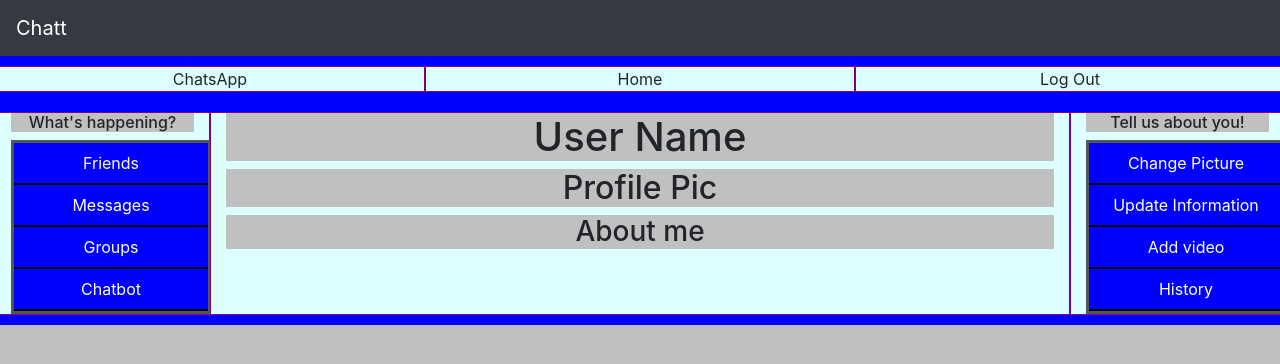
After one commit to Yoskele/chatbot, a Django app: page /profile/ in a window 1280 px wide. The commit adds this page. Shown: the top 364 px of the page. Run offline with Django 3.2, Linux system fonts and the light colour scheme; some libraries are stand-ins or nearby versions.

Commit message:
added html and css

```diff
--- /dev/null
+++ b/chatsapp/assets/stylish.css
@@ -0,0 +1,32 @@
+* {
+	background-color: silver;
+}
+
+.row {
+	background-color: blue;
+	padding: 10px;
+}
+
+.row div {
+	border: purple 1px solid;
+	background-color: #dff;
+	text-align: center;
+}
+ul {
+	list-style-type: none;
+	margin: 0;
+	padding: 0;
+	width: 200px;
+	border: 3px solid #555;
+}
+
+.row_b li {
+	display: block;
+	padding: 8px 16px;
+	text-decoration: none;
+	text-align: center;
+	border-bottom: 2px solid black;
+	background-color: blue;
+	color: white;
+	text-align: center;
+}
--- a/chatsapp/talkbot/templates/base.html
+++ b/chatsapp/talkbot/templates/base.html
@@ -9,6 +9,7 @@
 	<link rel="stylesheet" href="https://stackpath.bootstrapcdn.com/bootstrap/4.3.1/css/bootstrap.min.css" integrity="sha384-ggOyR0iXCbMQv3Xipma34MD+dH/1fQ784/j6cY/iJTQUOhcWr7x9JvoRxT2MZw1T" crossorigin="anonymous">
 
   <link rel="stylesheet" href="{% static 'style.css' %}">
+  <link rel="stylesheet" href="{% static 'stylish.css' %}">
 
 
   <title>{% block title %}{% endblock %}</title>
--- /dev/null
+++ b/chatsapp/talkbot/templates/user_profile.html
@@ -0,0 +1,38 @@
+{% extends 'base.html' %}
+{% block title %} Index Page {% endblock %}
+{% block content %}
+	<link rel="stylesheet" type="text/css" href="stylish.css">
+	<div class ="row">
+		<div class="col-md">ChatsApp</div>
+		<div class="col-md">Home</div>
+		<div class="col-md">Log Out</div>
+	</div>
+	<div class="row row_b">
+		<div class="col-md-2">
+			<h6>What's happening?</h6>
+			<ul>
+				<li>Friends</li>
+				<li>Messages</li>
+				<li>Groups</li>
+				<li>Chatbot</li>
+			</ul>
+		</div>
+		<div class="col-md">
+			<h1>User Name</h1>
+			<h2>Profile Pic</h2>
+			<h3>About me</h3>
+		</div>
+		<div class="col-md-2">
+			<h6>Tell us about you!</h6>
+			<ul>
+				<li>Change Picture</li>
+				<li>Update Information</li>
+				<li>Add video</li>
+				<li>History</li>
+			</ul>
+		</div>
+	</div>
+
+</body>
+</html>
+{% endblock %}
--- a/chatsapp/talkbot/urls.py
+++ b/chatsapp/talkbot/urls.py
@@ -15,4 +15,7 @@ urlpatterns = [
     path('login/', views.login_view, name="login"),
     path('logout/', views.logout_view, name="logout"),
     path('chatbot/', views.sendmessage, name="sendmessage"),
+    path('profile/', views.profile, name="profile"),
+    path('contact_us/', views.contact_us, name="contact_us"),
+
 ]
--- a/chatsapp/talkbot/views.py
+++ b/chatsapp/talkbot/views.py
@@ -32,7 +32,11 @@ def signup_view(request):
 	}
 	return render(request, 'signup.html', context)
 
+def profile(request):
+	return render(request, 'user_profile.html')
 
+def contact_us(request):
+	return render(request, 'contact_us.html')
 
 def login_view(request):
 	if request.method == 'POST':
```
Also changed, not shown: chatsapp/talkbot/templates/contact_us.html (added, +48 -0 lines), 3 other files.
